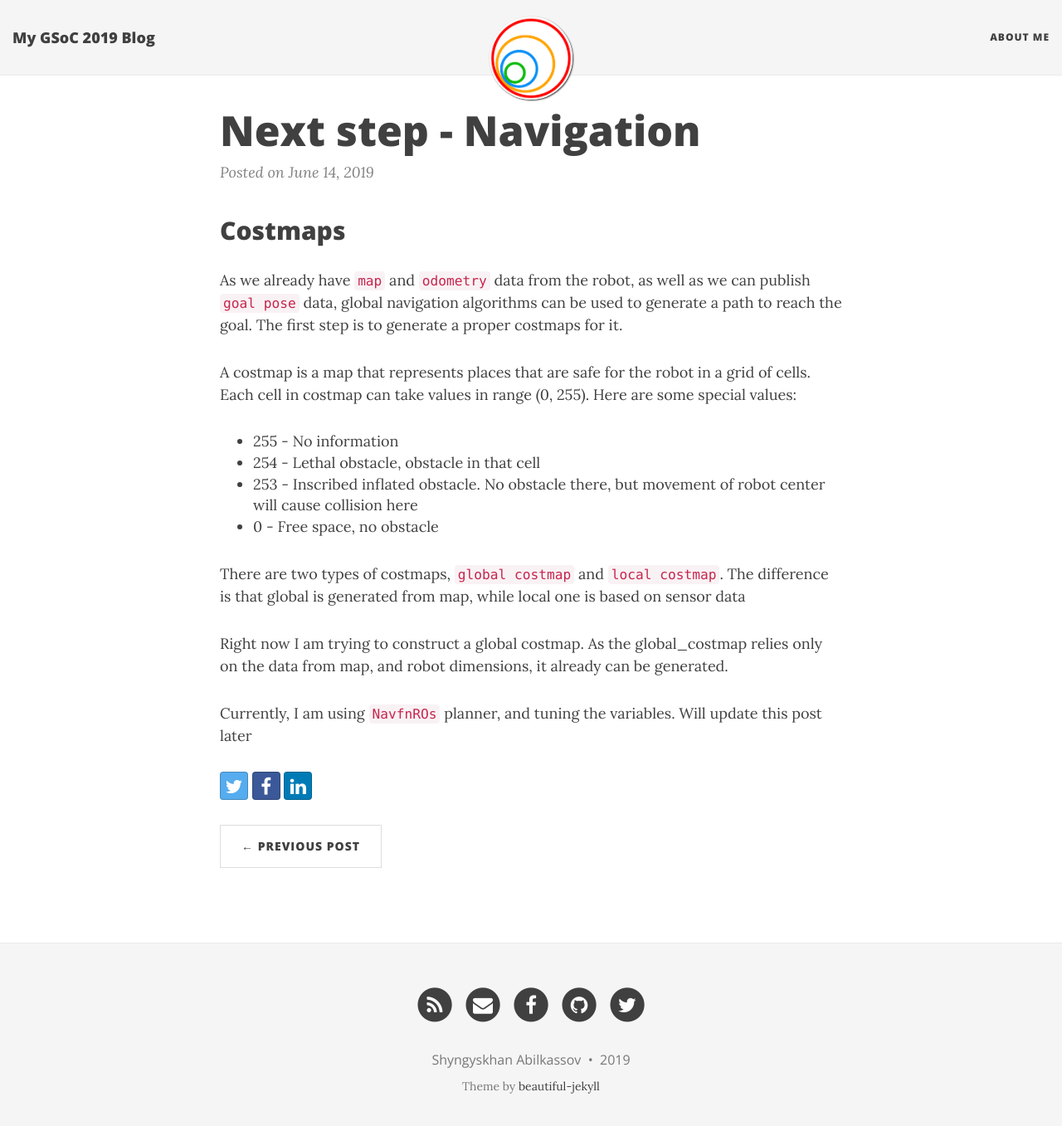
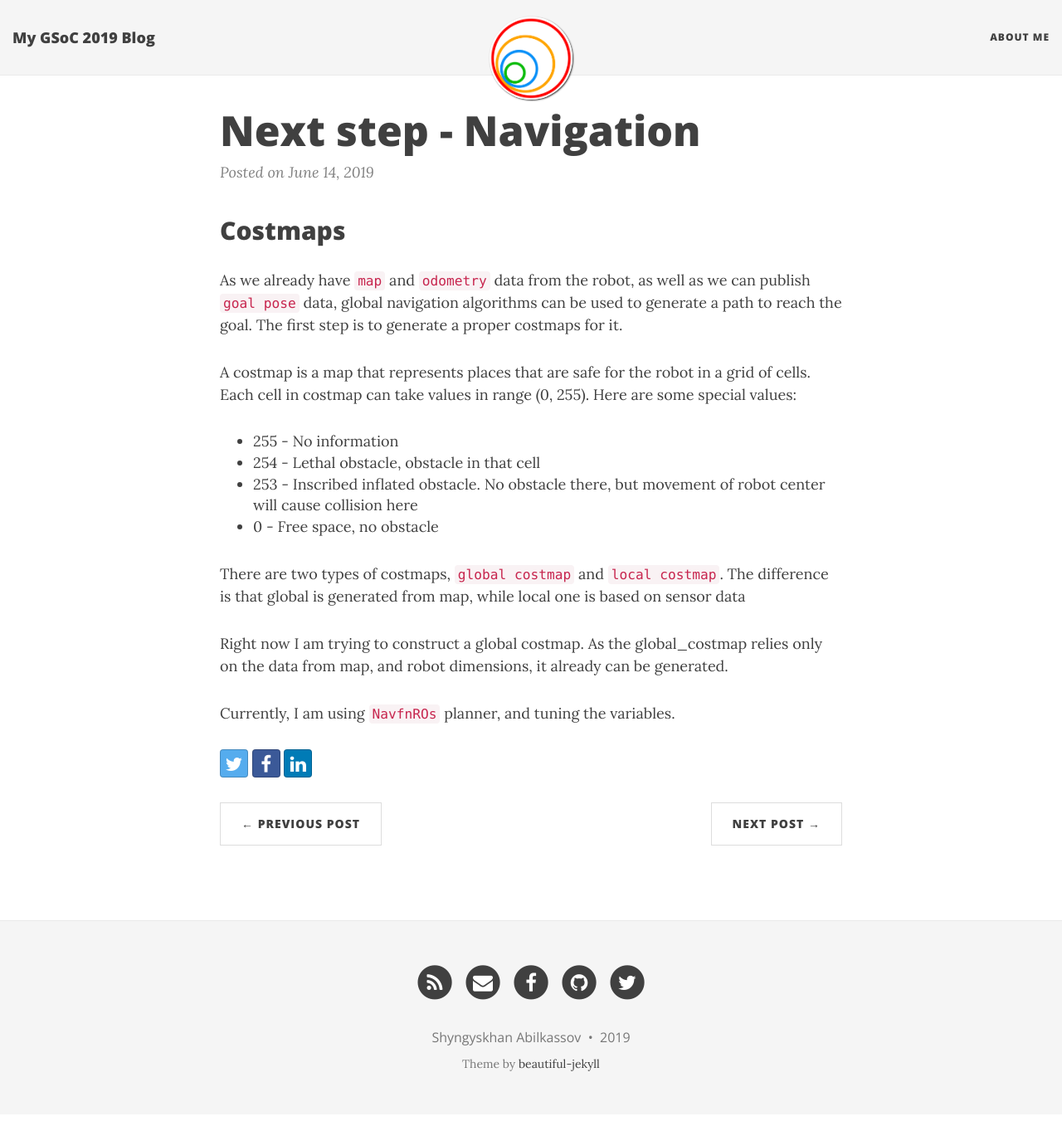
Before and after one commit to TheRoboticsClub/colab-gsoc2019-Shyngyskhan_Abilkassov, a Jekyll site: the page built from docs/_posts/2019-06-14-post.md, in a window 1280 px wide and 1370 px high. Shown: the top 1357 px of the window at 83% size. Built offline with Jekyll 4.4.1, drawn with Linux system fonts in a browser that asks for light colours; nearby versions of some CDN libraries.

Commit message:
new post

````diff
--- a/docs/_posts/2019-06-14-post.md
+++ b/docs/_posts/2019-06-14-post.md
@@ -18,4 +18,4 @@
 
 Right now I am trying to construct a global costmap. As the global_costmap relies only on the data from map, and robot dimensions, it already can be generated.
 
-Currently, I am using ```NavfnROs``` planner, and tuning the variables. Will update this post later
+Currently, I am using ```NavfnROs``` planner, and tuning the variables.
````
Also changed, not shown: docs/_posts/2019-06-18-post.md (added, +18 -0 lines).
